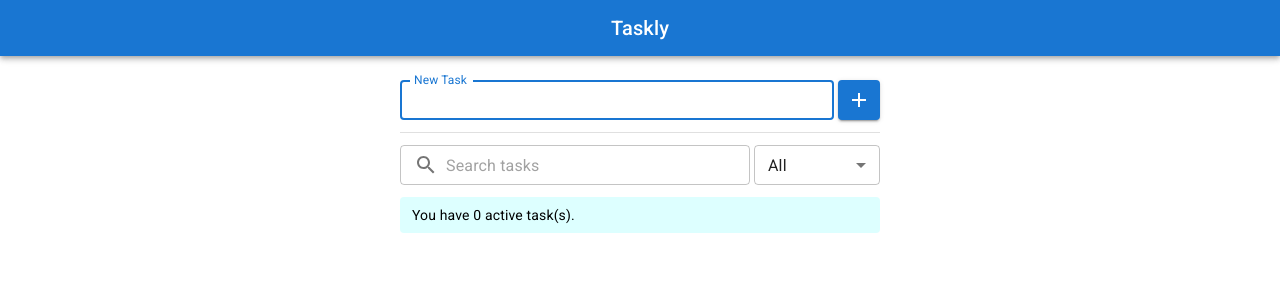
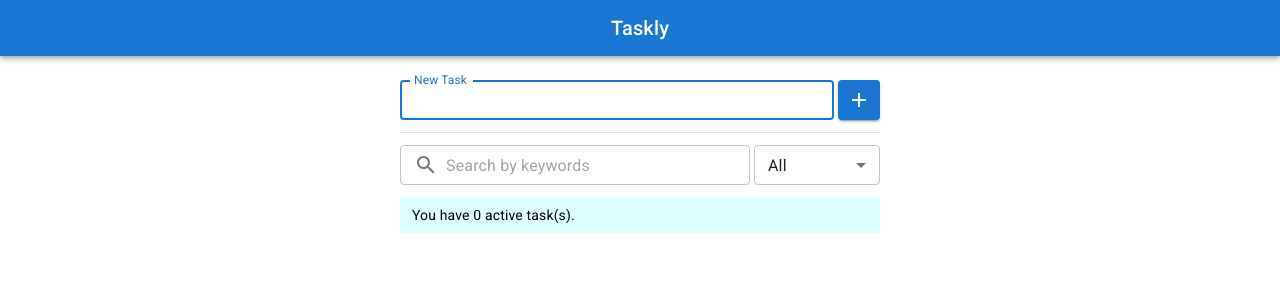
Before and after one commit to Kyubinhan/taskly, a React (Create React App) app: page / in a window 1280 px wide. Shown: the top 300 px of the page. Built offline with nearby package versions, Linux system fonts and the light colour scheme.

Commit message:
Modify search input placeholder
to "Search by keywords"

```diff
--- a/src/components/TaskSearchInput/TaskSearchInput.tsx
+++ b/src/components/TaskSearchInput/TaskSearchInput.tsx
@@ -15,7 +15,7 @@ const TaskSearchInput: React.FC<Props> = ({ onSearchTask }) => {
   return (
     <TextField
       onChange={onChange}
-      placeholder="Search tasks"
+      placeholder="Search by keywords"
       size="small"
       inputProps={{
         "data-testid": "task-search-input",
```
